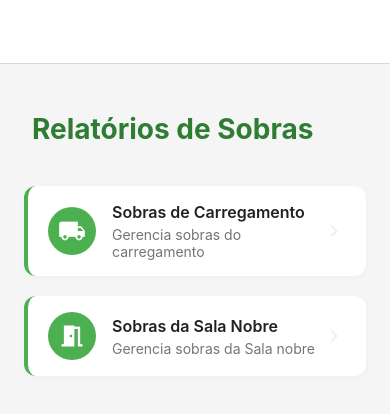
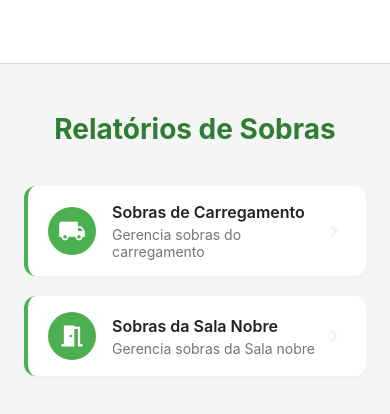
Before and after one commit to marcioschuenk/RelatorioDeSobras, a React Native app: screen /Home in a window 390 px wide. Shown: the top 414 px of the page. Built offline with nearby package versions, Linux system fonts and the light colour scheme.

Commit message:
Melhorias de layout

```diff
--- a/Screens/HomeScreen.js
+++ b/Screens/HomeScreen.js
@@ -6,7 +6,9 @@ export default function HomeScreen({ navigation }) {
   return (
     <View style={styles.container}>
       <StatusBar backgroundColor="#F5F5F5" barStyle="dark-content" />
-      <Text style={styles.headerTitle}>Relatórios de Sobras</Text>
+      <View style={styles.headerContainer}>
+        <Text style={styles.headerTitle}>Relatórios de Sobras</Text>
+      </View>
 
       <View style={styles.cardsContainer}>
         <TouchableOpacity
@@ -48,12 +50,15 @@ const styles = StyleSheet.create({
     paddingTop: 48,
     paddingHorizontal: 24,
   },
+  headerContainer: {
+    alignItems: 'center',
+    marginBottom: 40,
+  },
   headerTitle: {
     fontSize: 28,
     fontWeight: '700',
     color: '#2E7D32',
-    marginBottom: 40,
-    marginLeft: 8,
+    textAlign: 'center',
   },
   cardsContainer: {
     width: '100%',
--- a/Screens/SobrasCarregamentoScreen.js
+++ b/Screens/SobrasCarregamentoScreen.js
@@ -5,12 +5,12 @@ import DateTimePickerModal from "react-native-modal-datetime-picker";
 
 export default function SobrasCarregamentoScreen() {
   const [formData, setFormData] = useState({
-    data: '',
+    data: new Date().toLocaleDateString('pt-BR'), // Data atual por padrão
     codigo: '',
     quantidade: '',
     cancelado: '',
     descricao: '',
-    local: 'Baia',
+    local: '', // Local vazio por padrão
     ondeQual: '',
     quadrante: ''
   });
@@ -76,7 +76,6 @@ export default function SobrasCarregamentoScreen() {
             isVisible={isDatePickerVisible}
             mode="date"
             onConfirm={handleConfirm}
-            onChange={handleConfirm}
             onCancel={hideDatePicker}
             locale="pt_BR"
             display="inline"
@@ -121,7 +120,7 @@ export default function SobrasCarregamentoScreen() {
           <Text style={styles.label}>Pedido cancelado?(Sim/Não)</Text>
           <TouchableOpacity
             style={styles.selectInput}
-            onPress={() => openModal('Cancelado', ['Sim', 'Não'], 'cancelado')}
+            onPress={() => openModal('Cancelado', ['Simm', 'Nãoo'], 'cancelado')}
           >
             <MaterialIcons name="cancel" size={20} color="#4CAF50" style={styles.inputIcon} />
             <Text style={styles.selectText}>
@@ -135,10 +134,10 @@ export default function SobrasCarregamentoScreen() {
           <Text style={styles.label}>Local</Text>
           <TouchableOpacity
             style={styles.selectInput}
-            onPress={() => openModal('Local', ['Baia', 'Carrinho', 'Bancada', 'Rua'], 'local')}
+            onPress={() => openModal('Local', ['Baiaa', 'Carrinhoo', 'Bancadaa', 'Ruaa'], 'local')}
           >
             <MaterialIcons name="location-on" size={20} color="#4CAF50" style={styles.inputIcon} />
-            <Text style={styles.selectText}>{formData.local}</Text>
+            <Text style={styles.selectText}>{formData.local || 'Selecione uma opção'}</Text>
             <MaterialIcons name="keyboard-arrow-down" size={20} color="#757575" />
           </TouchableOpacity>
         </View>
--- a/app/App.js
+++ b/app/App.js
@@ -4,6 +4,9 @@ import { createStackNavigator } from '@react-navigation/stack';
 import HomeScreen from '../Screens/HomeScreen';
 import SobrasCarregamentoScreen from '../Screens/SobrasCarregamentoScreen';
 import SobrasSalaNobreScreen from '../Screens/SobrasSalaNobreScreen';
+
+
+
 
 const Stack = createStackNavigator();
 
@@ -14,6 +17,7 @@ export default function App() {
         <Stack.Screen name="Home" component={HomeScreen} options={{ title: '' }} />
         <Stack.Screen name="SobrasCarregamento" component={SobrasCarregamentoScreen} options={{ title: 'Sobras do Carregamento' }} />
         <Stack.Screen name="SobrasSalaNobre" component={SobrasSalaNobreScreen} options={{ title: 'Sobras da Sala Nobre' }} />
+
       </Stack.Navigator>
     </NavigationContainer>
   );
--- a/package.json
+++ b/package.json
@@ -1,6 +1,6 @@
 {
   "license": "0BSD",
-  "main": "index.js",
+  "main": "app/index.js",
   "scripts": {
     "start": "expo start",
     "android": "expo start --android",
@@ -25,7 +25,7 @@
     "react-native-screens": "~4.10.0"
   },
   "devDependencies": {
-    "@babel/core": "^7.20.0",
+    "@babel/core": "^7.26.0",
     "@types/react": "~19.0.10",
     "typescript": "~5.8.3"
   },
```
Also changed, not shown: REQUERIMENTS.TXT, 1 other file (tests, documents, lock files or other folders).
